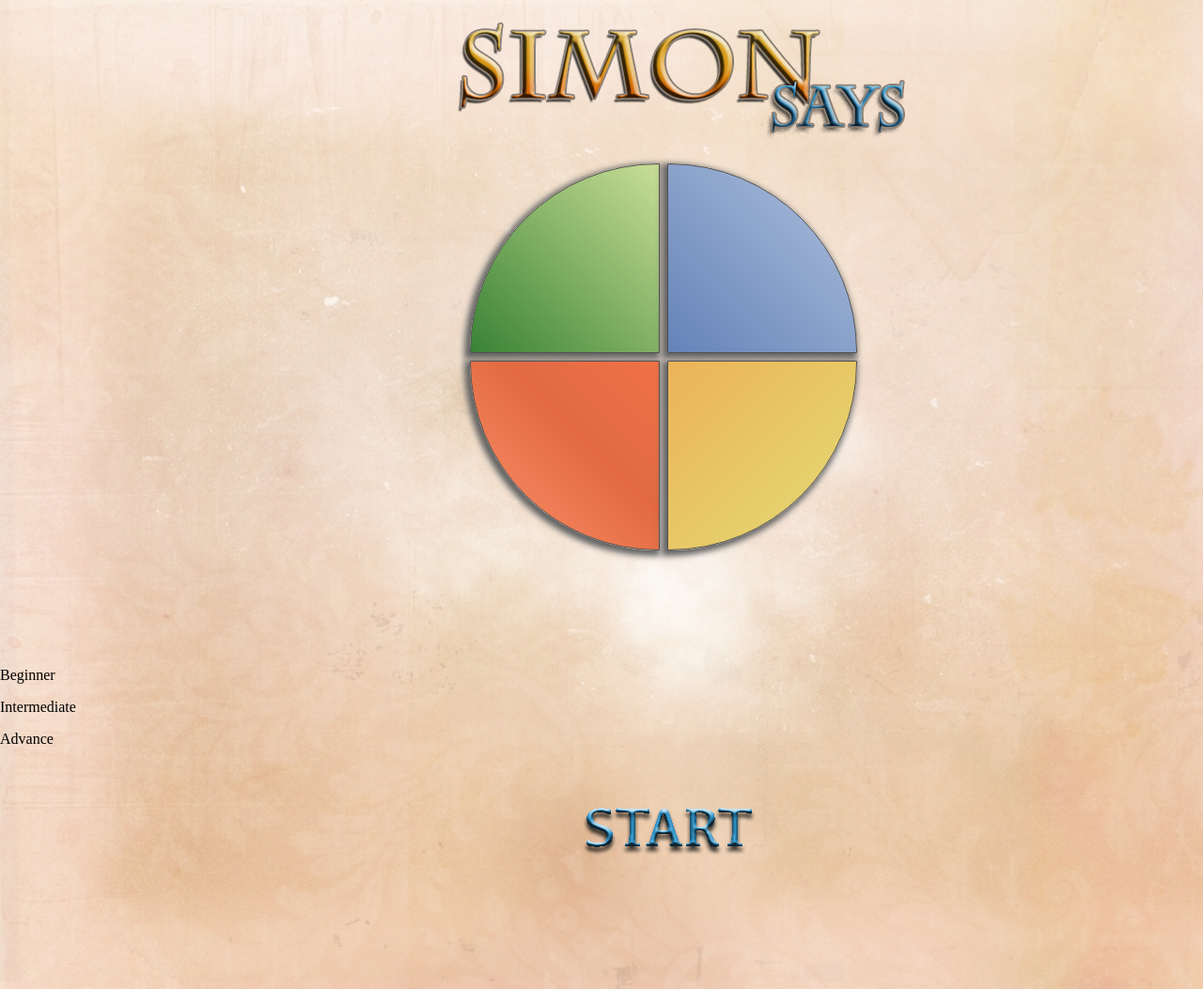
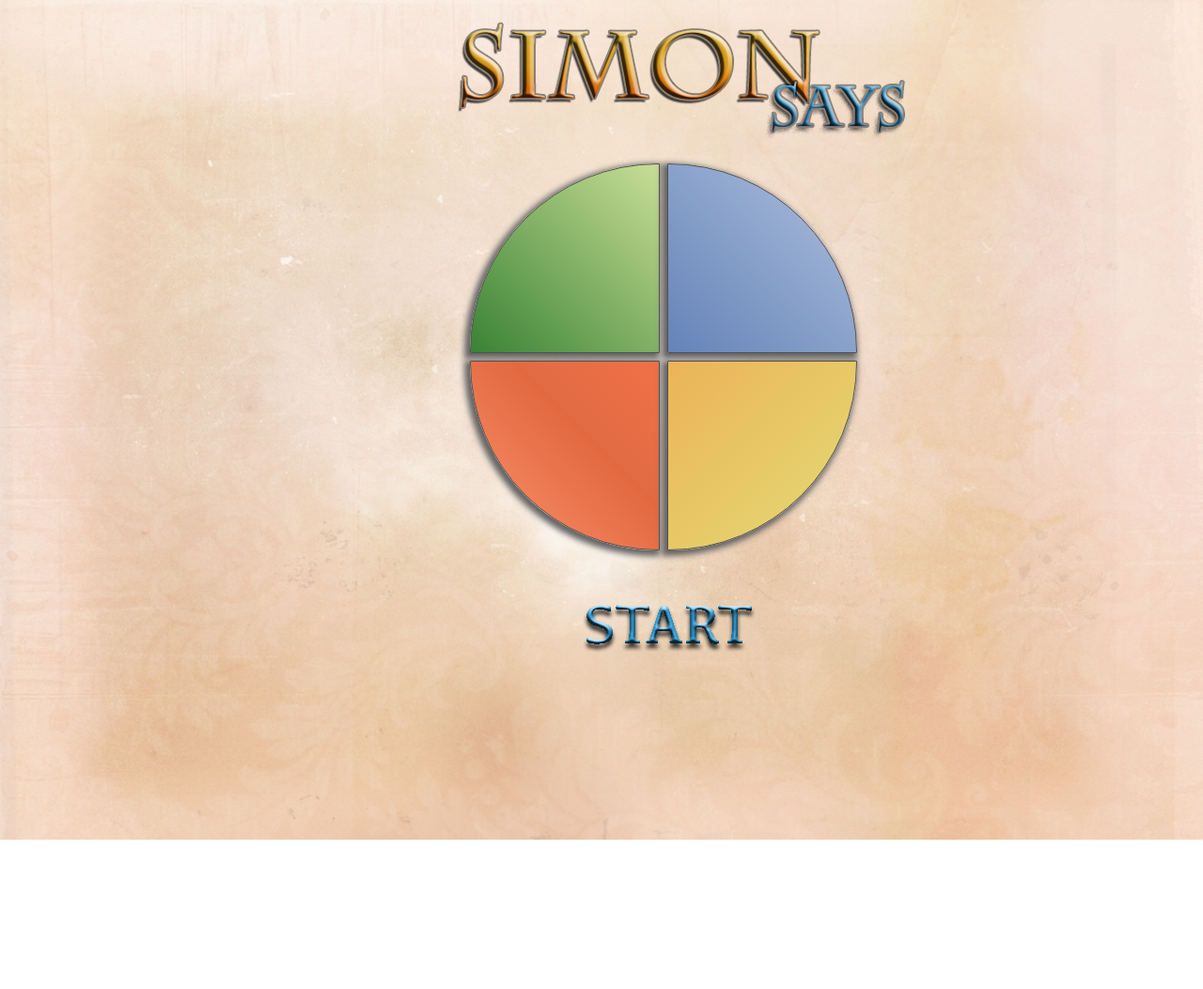
Before and after one commit to Muravkina/simon, a plain HTML site: page index.html in a window 1280 px wide. Shown: the top 1053 px of the page at 94% size. After the commit the page ends 894 px from the top, so only its background shows below. Drawn offline with Linux system fonts and the light colour scheme; a web font is replaced by a local one.

Commit message:
minor changes

```diff
--- a/index.html
+++ b/index.html
@@ -29,11 +29,6 @@
     <h3></h3>
     <p></p>
   </div><!--round-->
-  <div>
-    <p>Beginner</p>
-    <p>Intermediate</p>
-    <p>Advance</p>
-  </div><!--level-->
   <div id="button"><img src="css/images/starting.png" alt="Start button"></div>
 <script src="scripts/javascript.js"></script>
 </body>
```
